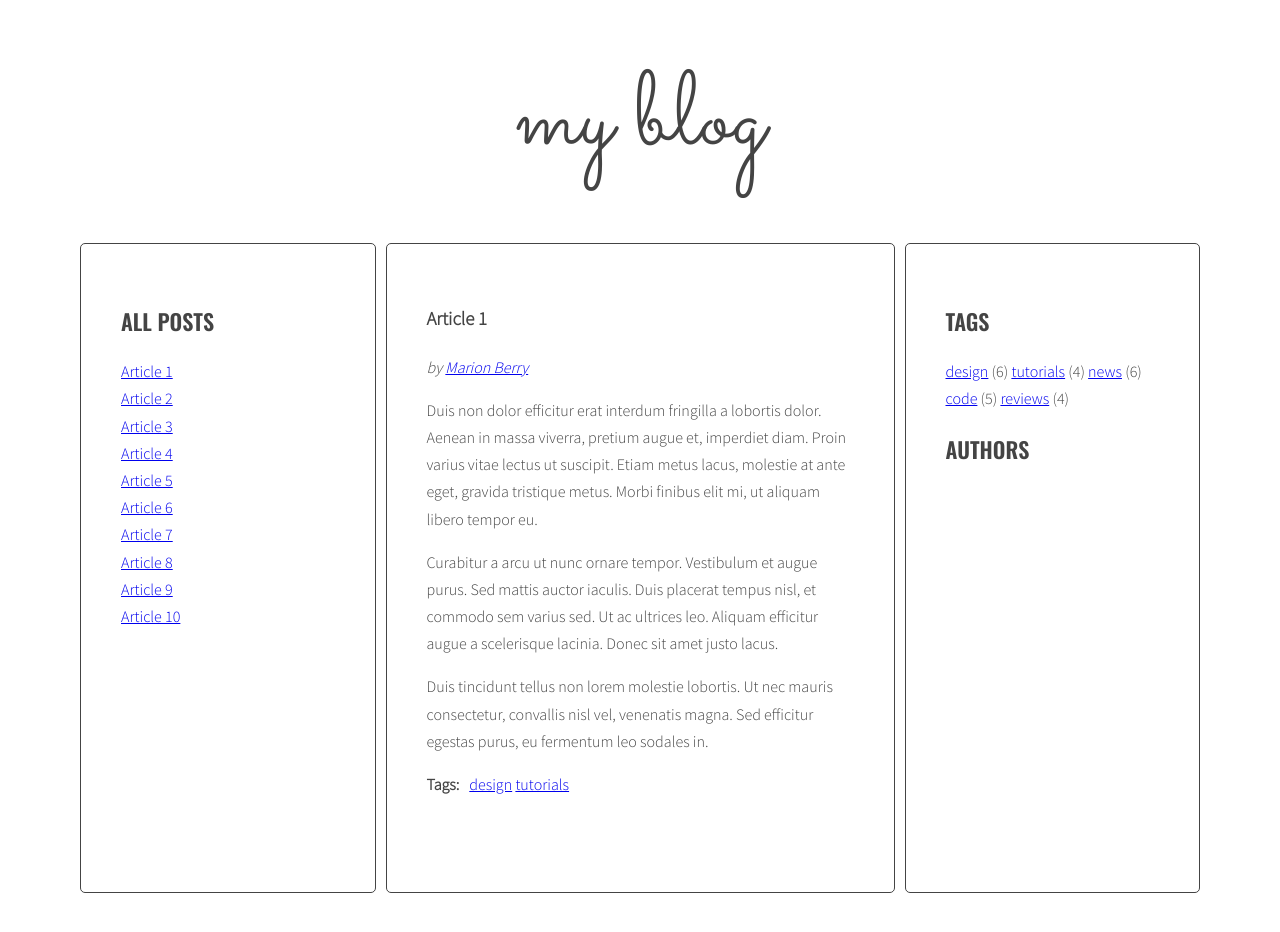
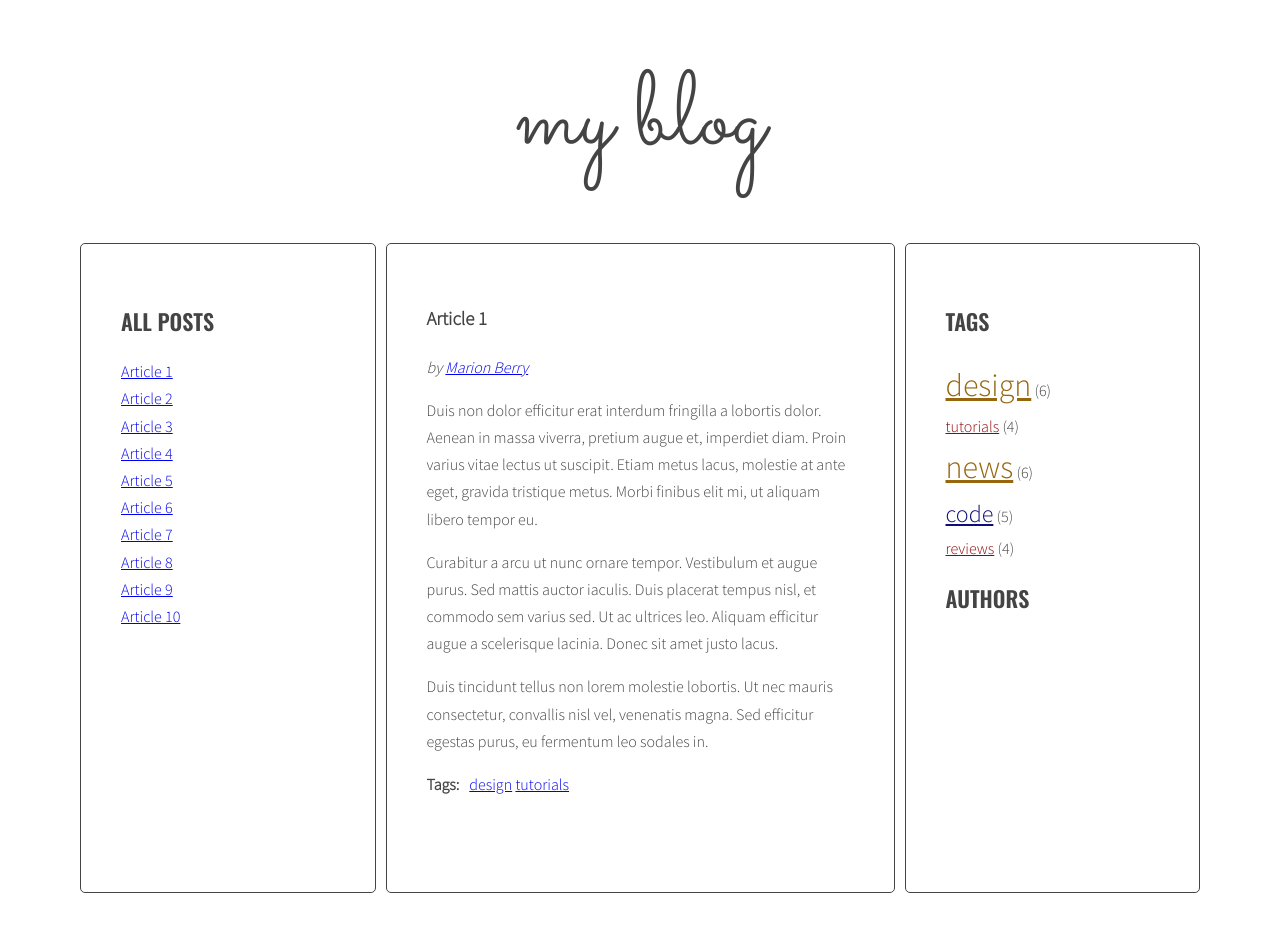
Before and after one commit to katarzynakrysinska/javascript-blog, a website: page index.html in a window 1280 px wide. Shown: the top 932 px of the page. Drawn offline with nearby package versions, Linux system fonts and the light colour scheme.

Commit message:
Add tags cloud with counting

```diff
--- a/js/script.js
+++ b/js/script.js
@@ -53,7 +53,9 @@
     optTitleListSelector = '.titles',
     optArticleTagsSelector = '.post-tags .list',
     optArticleAuthorSelector = '.post-author',
-    optTagsListSelector = '.tags.list';
+    optTagsListSelector = '.tags.list',
+    optCloudClassCount = 5,
+    optCloudClassPrefix = 'tag-size-';
 
   function generateTitleLinks(customSelector = ''){
 
@@ -103,9 +105,44 @@
 
   generateTitleLinks();
 
+
+
+
+  // Tags Parameters - counting max and min
+
+  function calculateTagsParams(tags){
+
+    const params = {max: 0, min: 9999};
+    console.log(params);
+
+    for(let tag in tags){
+      console.log(tag + ' is used ' + tags[tag] + ' times');
+
+      if(tags[tag] > params.max) {
+        params.max = tags[tag];
+      }
+      if (tags[tag] < params.min) {
+        params.min = tags[tag];
+      }
+    } return params;
+  }
+
+  function calculateTagClass(count, params){
+    const normalizedCount = count - params.min;
+    const normalizedMax = params.max - params.min;
+    const percentage = normalizedCount / normalizedMax;
+    const classNumber = Math.floor( percentage * (optCloudClassCount - 1) + 1);
+
+    return optCloudClassPrefix + classNumber;
+  }
+
+
+
+
+
   function generateTags(){
 
-    /* [NEW] create a new variale allTags with an empty object */
+    /* [done] create a new variale allTags with an empty object */
     let allTags = {};
 
     /* find all articles */
@@ -161,21 +198,30 @@
     /* END LOOP: for every article: */
     }
 
-    // [NEW] find list of tags in right column
+    // [DONE] find list of tags in right column
     const tagList = document.querySelector('.tags');
 
-    /* [NEW] create variable for all links HTML code */
+    const tagsParams = calculateTagsParams(allTags);
+    console.log('tagsParams:', tagsParams);
+
+    /* [DONE] create variable for all links HTML code */
     let allTagsHTML = '';
 
-    /* [NEW] START LOOP: for each tag in allTags: */
+    /* [DONE] START LOOP: for each tag in allTags: */
     for(let tag in allTags){
-      /* [NEW] generate code of a link and add it to allTagsHTML */
-      allTagsHTML += '<a href="#tag-'+ tag +'">'+ tag +'</a> ' + ' (' + allTags[tag] + ') ';
+      /* [DONE] generate code of a link and add it to allTagsHTML */
 
-    /* [NEW] END LOOP: for each tag in allTags: */
+      const tagLinkHTML = '<li><a class="' + calculateTagClass(allTags[tag], tagsParams) + '" href="#tag-'+ tag +'">'+ tag + '</a> (' + allTags[tag] + ') </li>';
+      console.log('tagLinkHTML:', tagLinkHTML);
+
+
+      //allTagsHTML += '<a href="#tag-'+ tag +'">'+ tag +'</a> ' + ' (' + allTags[tag] + ') ';
+      allTagsHTML += tagLinkHTML;
+
+    /* [SONE] END LOOP: for each tag in allTags: */
     }
 
-    /*[NEW] add HTML from allTagsHTML to tagList */
+    /*[SONE] add HTML from allTagsHTML to tagList */
     tagList.innerHTML = allTagsHTML;
 
 
--- a/sass/style.scss
+++ b/sass/style.scss
@@ -130,6 +130,25 @@ body {
   }
 }
 
+.tag-size-1 {
+  font-size: 100%;
+  color: rgb(143, 8, 8);
+}
+
+.tag-size-3 {
+  font-size: 150%;
+  color: rgb(13, 13, 124);
+}
+
+.tag-size-5 {
+  font-size: 200%;
+  color: rgb(151, 103, 14);
+}
+
+.list-tags {
+  display: inline;
+}
+
 /* Media */
 
 
```
Also changed, not shown: css/style.css, 1 other file.
